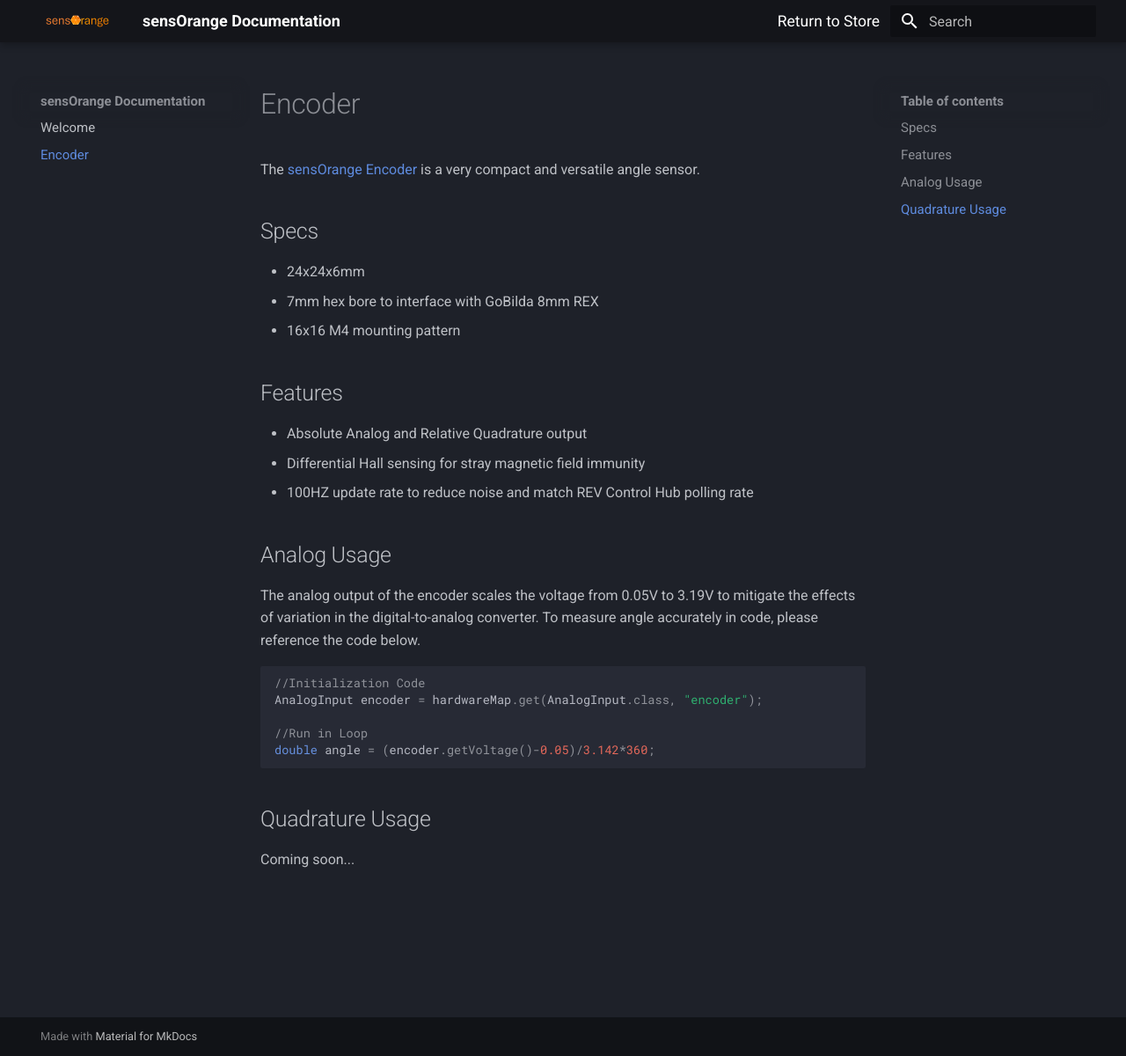
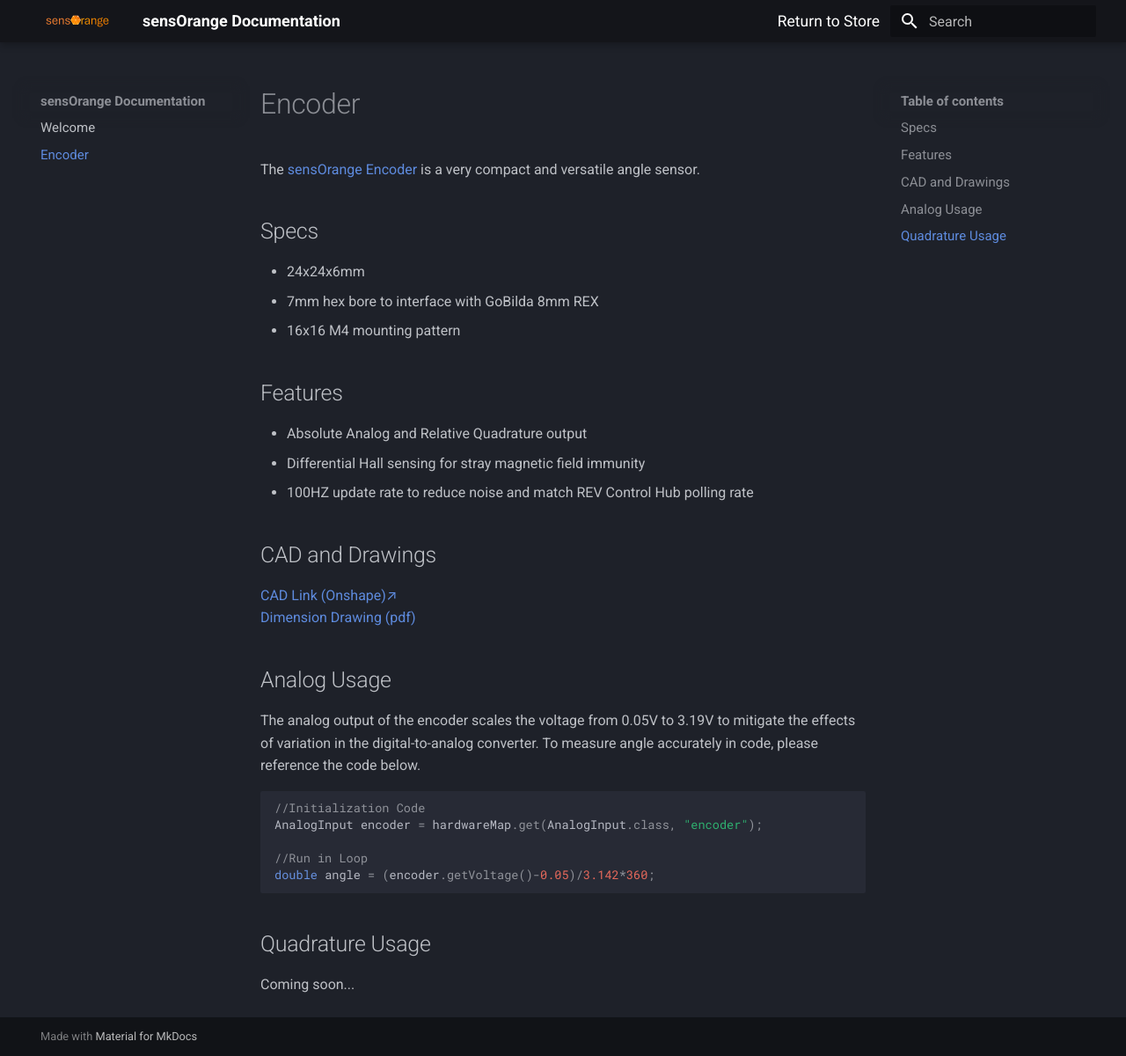
Before and after one commit to allenftc/sensorange_docs, an MkDocs documentation site: the page built from docs/docs/encoder.md, in a window 1280 px wide and 1200 px high. Shown: the whole window at 88% size. Built offline with MkDocs 1.6.1 and Material for MkDocs 9.7.7, drawn with Linux system fonts in a browser that asks for light colours.

Commit message:
added links

```diff
--- a/docs/docs/encoder.md
+++ b/docs/docs/encoder.md
@@ -12,6 +12,13 @@
 - Differential Hall sensing for stray magnetic field immunity
 - 100HZ update rate to reduce noise and match REV Control Hub polling rate
 
+## CAD and Drawings
+[CAD Link (Onshape)↗](https://cad.onshape.com/documents/17b4dcf69571843c27329307/w/e1b88a356c959f37899eb8e6/e/c158a022034ba6101b0b01ff){target=blank}
+<br>
+[Dimension Drawing (pdf)](../assets/encoderdrawing.pdf){:download}
+
+
+
 
 ## Analog Usage
 The analog output of the encoder scales the voltage from 0.05V to 3.19V to mitigate the effects of variation in the digital-to-analog converter. To measure angle accurately in code, please reference the code below.
```
Also changed, not shown: 1 other file.
